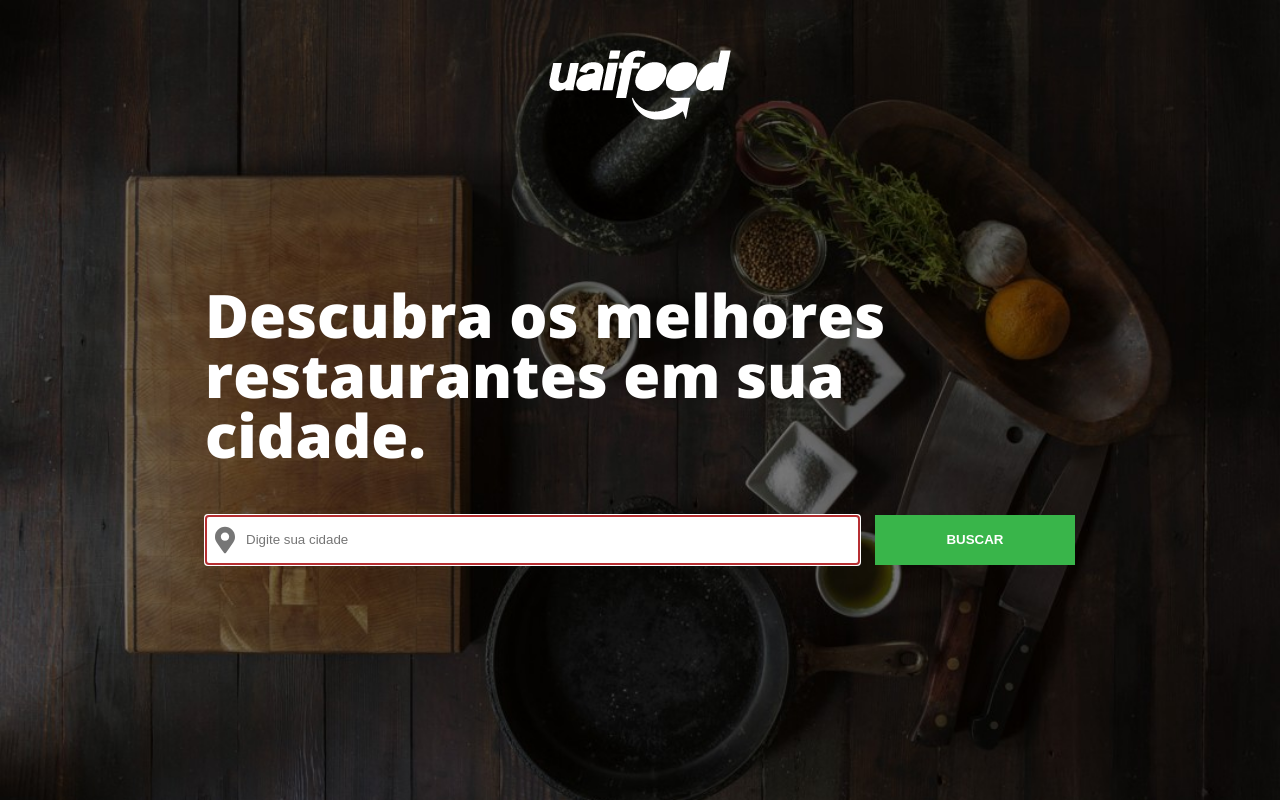
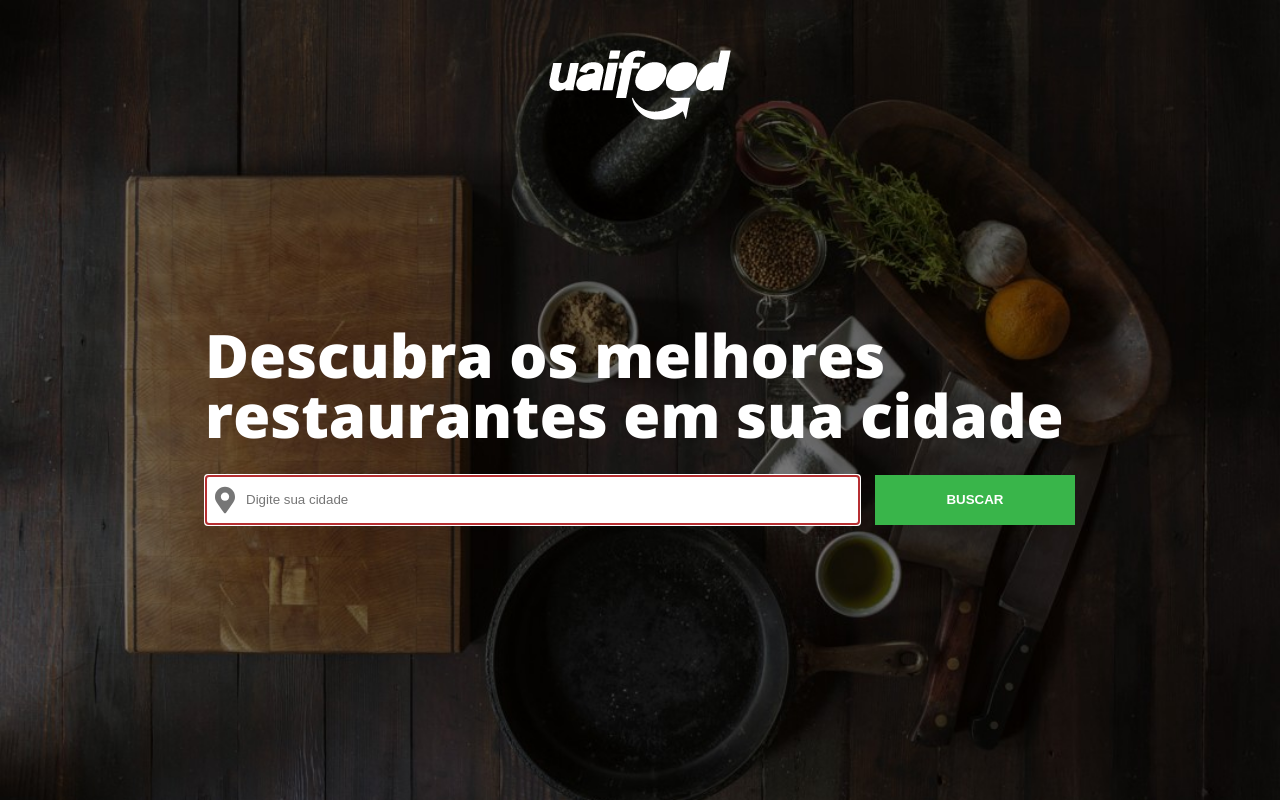
Before and after one commit to eduardogharcia/just-a-test, a React (Create React App) app: page / in a window 1280 px wide. Built offline with nearby package versions, Linux system fonts and the light colour scheme.

Commit message:
Modal message when cities not found

```diff
--- a/src/components/search-cities/SearchCities.js
+++ b/src/components/search-cities/SearchCities.js
@@ -26,6 +26,8 @@ const SearchCities = ({ modal = () => {}}) => {
       setCities(cities)
       if (cities.length > 0) {
         setShowResults(true)
+      } else {
+        modal('Ops, nada encontrado')
       }
     } catch (error) {
       modal('Ocorreu um problema ao conectar com o servidor')
--- a/src/pages/home/Home.js
+++ b/src/pages/home/Home.js
@@ -10,7 +10,7 @@ function Home({ modal = () => {}}) {
         <Logo type="white"/>
       </LogoWrapper>
       <ContentWrapper>
-        <Title>Descubra os melhores restaurantes em sua cidade.</Title>
+        <Title>Descubra os melhores restaurantes em sua cidade</Title>
         <SearchCities modal={modal} />
       </ContentWrapper>
     </Container>
--- a/src/pages/home/Home.styles.js
+++ b/src/pages/home/Home.styles.js
@@ -34,6 +34,7 @@ export const Title = styled.h2`
   line-height: 1em;
   color: #fff;
   font-weight: 800;
+  margin-bottom: 30px;
   @media(min-width: ${breakpoints.md}){
     font-size: 3.333em;
   }
--- a/src/pages/restaurants/Restaurants.js
+++ b/src/pages/restaurants/Restaurants.js
@@ -73,7 +73,7 @@ function Restaurants({ modal = () => {}}) {
           </Link>
         </LogoArea>
         <SearchCitiesArea>
-          <SearchCities />
+          <SearchCities modal={modal} />
         </SearchCitiesArea>
       </Header>
       <Main>
```
Also changed, not shown: 1 other file (tests, documents, lock files or other folders).
